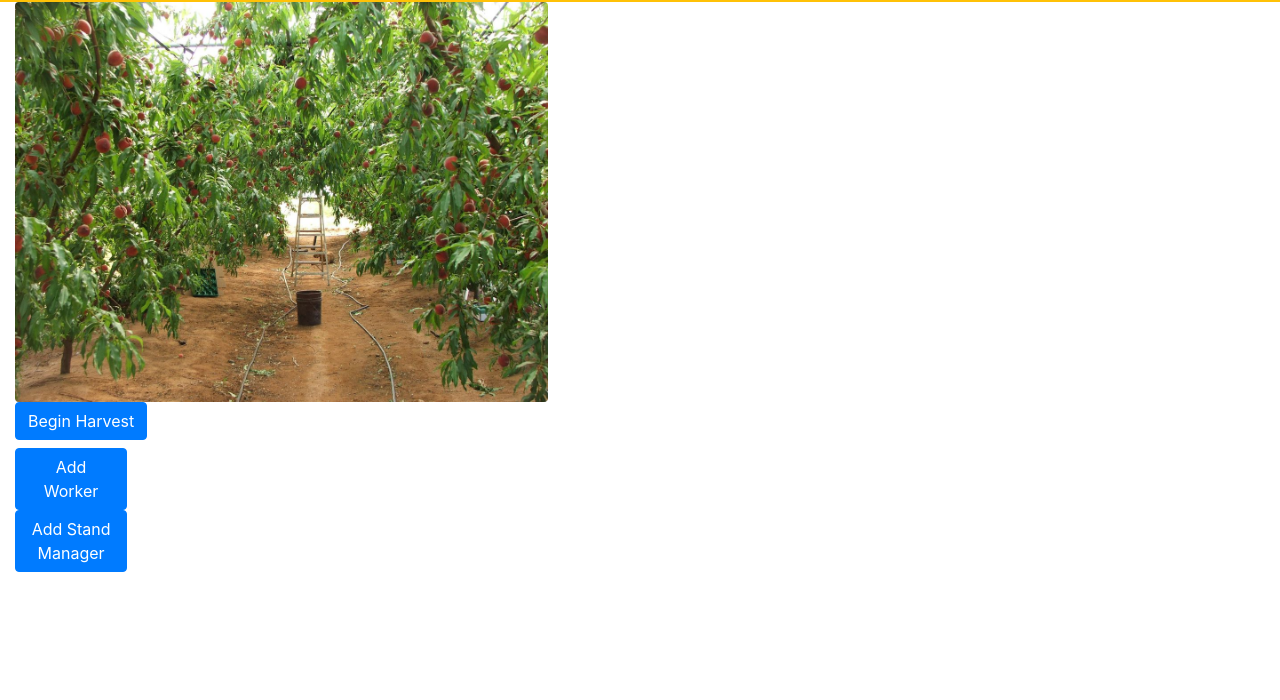
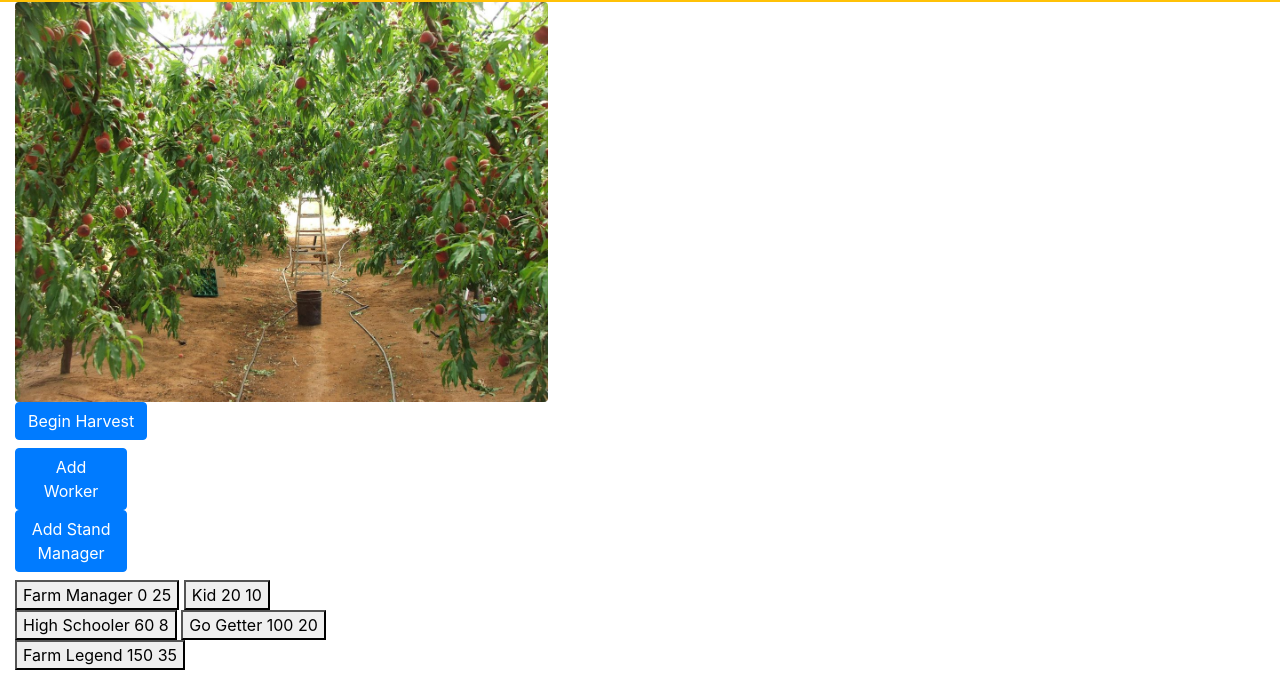
Before and after one commit to JoshuaStudebaker/peach-farm, a plain HTML site: page index.html in a window 1280 px wide. Shown: the part 100-800 px from the top of the page. Drawn offline with nearby package versions, Linux system fonts and the light colour scheme.

Commit message:
foreach button adding success

```diff
--- a/app.js
+++ b/app.js
@@ -47,38 +47,38 @@ let pruningItems = {
 let thinningItems;
 let pickingItems;
 
-let farmWorkers = {
-  farmManager: {
+let farmWorkers = [
+  {
     name: "Farm Manager",
     pricePerDay: 0,
     multiplier: 25,
     experience: 2,
   },
-  kid: {
+  {
     name: "Kid",
     pricePerDay: 20,
     multiplier: 10,
     experience: 2,
   },
-  highSchooler: {
+  {
     name: "High Schooler",
     pricePerDay: 60,
     multiplier: 8,
     experience: 0,
   },
-  goGetter: {
+  {
     name: "Go Getter",
     pricePerDay: 100,
     multiplier: 20,
     experience: 4,
   },
-  farmLegend: {
+  {
     name: "Farm Legend",
     pricePerDay: 150,
     multiplier: 35,
     experience: 10,
   },
-};
+];
 
 let standWorkers = {
   standManager: {
@@ -155,7 +155,7 @@ function sales() {
 }
 
 function addWorker() {
-  let helper = farmWorkers.farmManager.multiplier;
+  let helper = farmWorkers[0].multiplier;
   farmMods = farmMods + helper;
   console.log(farmMods);
 }
@@ -174,3 +174,25 @@ function updateScreen() {
   daysLeftDisplay.innerHTML = "Days Left: " + daysLeft_Summer.toString();
   cashDisplay.innerHTML = "Cash: $" + cash.toString();
 }
+
+// Draw Items:
+function drawFarmWorkers() {
+  let template = "";
+  farmWorkers.forEach((item) => {
+    template += getFarmWorkerTemplate(item);
+  });
+
+  farmWorkersDisplay.innerHTML = template;
+}
+
+function getFarmWorkerTemplate(item) {
+  return /*html*/ `
+  <button onclick="equipItem('${item.name}')">
+    ${item.name} ${item.pricePerDay} ${item.multiplier}
+  </button>
+  `;
+}
+
+let farmWorkersDisplay = document.getElementById("farmWorkers");
+
+drawFarmWorkers();
--- a/index.html
+++ b/index.html
@@ -57,6 +57,8 @@
         <div class="col-4"></div>
         <div class="col-4"></div>
       </div>
+
+      <div id="farmWorkers"></div>
     </main>
     <footer class="container-fluid"></footer>
 
```
